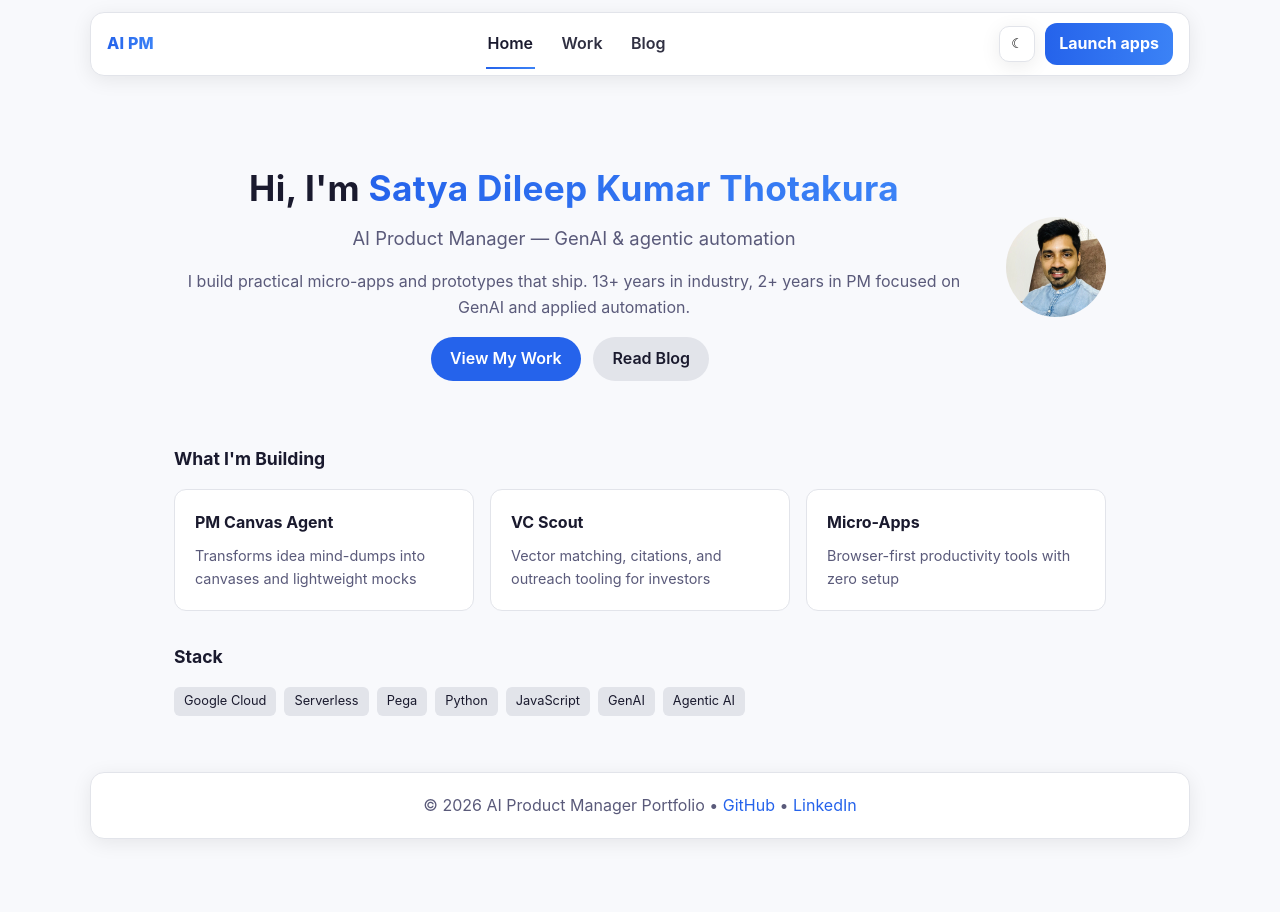
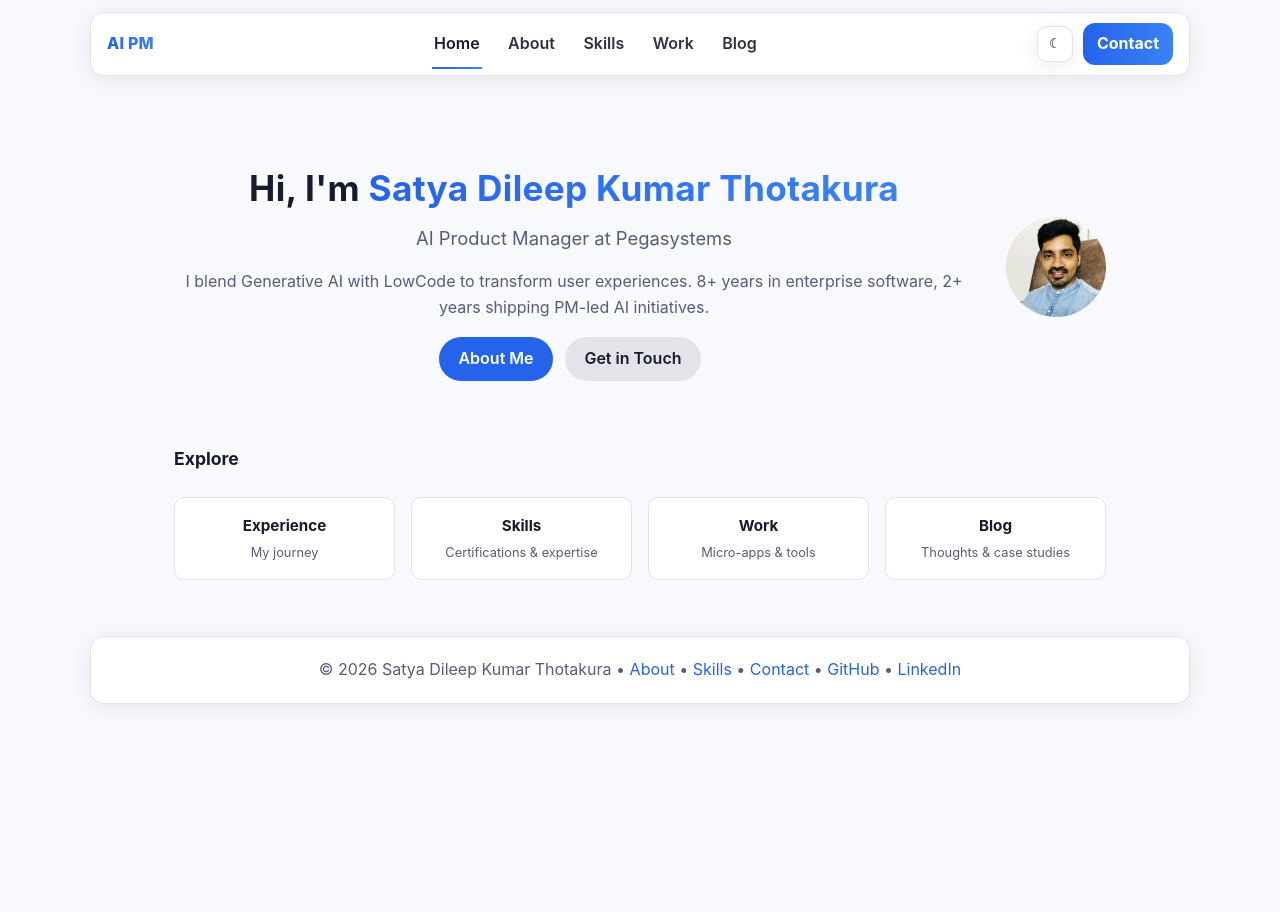
Before and after one commit to SatyaDileep/SatyaDileep.github.io, a Jekyll site: the page built from index.md, in a window 1280 px wide. Built offline with Jekyll 4.4.1, drawn with Linux system fonts in a browser that asks for light colours.

Commit message:
Add About, Skills, Contact pages; reorganize portfolio structure

```diff
--- a/_layouts/default.html
+++ b/_layouts/default.html
@@ -12,12 +12,14 @@
   <a class="brand" href="{{ '/' | relative_url }}">AI PM</a>
   <nav class="site-nav" aria-label="Primary">
     <a href="{{ '/' | relative_url }}" class="{% if page.url == '/' %}active{% endif %}">Home</a>
+    <a href="{{ '/about' | relative_url }}" class="{% if page.url contains '/about' %}active{% endif %}">About</a>
+    <a href="{{ '/skills' | relative_url }}" class="{% if page.url contains '/skills' %}active{% endif %}">Skills</a>
     <a href="{{ '/micro-apps' | relative_url }}" class="{% if page.url contains '/micro-apps' %}active{% endif %}">Work</a>
     <a href="{{ '/blog' | relative_url }}" class="{% if page.url contains '/blog' %}active{% endif %}">Blog</a>
   </nav>
   <div class="actions">
     <button id="theme-toggle" class="icon-btn" aria-label="Toggle theme" title="Toggle theme">☾</button>
-    <a class="cta" href="{{ '/micro-apps' | relative_url }}">Launch apps</a>
+    <a class="cta" href="{{ '/contact' | relative_url }}">Contact</a>
   </div>
 </header>
 
@@ -26,9 +28,12 @@
 </main>
 
 <footer class="site-footer glass">
-  © {{ site.time | date: "%Y" }} {{ site.title }} •
-  <a href="https://github.com/{{ site.github.username }}">GitHub</a> •
-  <a href="https://linkedin.com/in/{{ site.linkedin }}">LinkedIn</a>
+  © {{ site.time | date: "%Y" }} Satya Dileep Kumar Thotakura
+  • <a href="{{ '/about' | relative_url }}">About</a>
+  • <a href="{{ '/skills' | relative_url }}">Skills</a>
+  • <a href="{{ '/contact' | relative_url }}">Contact</a>
+  • <a href="https://github.com/SatyaDileep">GitHub</a>
+  • <a href="https://www.linkedin.com/in/satya-dileepkumar-thotakura-9b25021b">LinkedIn</a>
 </footer>
 
 <script>
--- a/index.md
+++ b/index.md
@@ -31,34 +31,32 @@ a.btn.secondary {
 .hero-avatar { flex: 0 0 100px; }
 .avatar { width: 100px; height: 100px; border-radius: 50%; object-fit: cover; }
 
-.section-title { font-size: 1.1rem; margin: 2rem 0 1rem 0; color: var(--text); }
-.project-grid { display: grid; grid-template-columns: repeat(auto-fit, minmax(260px, 1fr)); gap: 1rem; }
-.project-card {
-  padding: 1.25rem; border-radius: 12px; border: 1px solid var(--border);
+.section-title { font-size: 1.1rem; margin: 2rem 0 1rem 0; }
+.quick-links { display: flex; gap: 1rem; flex-wrap: wrap; margin-top: 1.5rem; }
+.quick-link-card {
+  flex: 1;
+  min-width: 140px;
+  padding: 1rem;
   background: var(--surface);
+  border: 1px solid var(--border);
+  border-radius: 10px;
+  text-decoration: none;
+  text-align: center;
 }
-.project-card h3 { margin: 0 0 0.5rem 0; font-size: 1rem; }
-.project-card p { margin: 0; font-size: 0.9rem; color: var(--muted); }
-
-.stack-list { display: flex; flex-wrap: wrap; gap: 0.5rem; margin-top: 1rem; }
-.stack-tag {
-  background: var(--border);
-  color: var(--text);
-  padding: 4px 10px;
-  border-radius: 6px;
-  font-size: 0.8rem;
-}
+.quick-link-card:hover { border-color: var(--primary); }
+.quick-link-card h3 { margin: 0 0 0.25rem 0; font-size: 0.95rem; color: var(--text); }
+.quick-link-card p { margin: 0; font-size: 0.8rem; color: var(--muted); }
 </style>
 
 <section class="hero">
   <div class="hero-flex">
     <div class="hero-text">
       <h1>Hi, I'm <span class="primary">Satya Dileep Kumar Thotakura</span></h1>
-      <p class="subtitle">AI Product Manager — GenAI & agentic automation</p>
-      <p>I build practical micro-apps and prototypes that ship. 13+ years in industry, 2+ years in PM focused on GenAI and applied automation.</p>
+      <p class="subtitle">AI Product Manager at Pegasystems</p>
+      <p>I blend Generative AI with LowCode to transform user experiences. 8+ years in enterprise software, 2+ years shipping PM-led AI initiatives.</p>
       <div>
-        <a href="{{ '/micro-apps' | relative_url }}" class="btn">View My Work</a>
-        <a href="{{ '/blog' | relative_url }}" class="btn secondary">Read Blog</a>
+        <a href="{{ '/about' | relative_url }}" class="btn">About Me</a>
+        <a href="{{ '/contact' | relative_url }}" class="btn secondary">Get in Touch</a>
       </div>
     </div>
     <div class="hero-avatar">
@@ -68,30 +66,23 @@ a.btn.secondary {
 </section>
 
 <section>
-  <h2 class="section-title">What I'm Building</h2>
-  <div class="project-grid">
-    <div class="project-card">
-      <h3>PM Canvas Agent</h3>
-      <p>Transforms idea mind-dumps into canvases and lightweight mocks</p>
-    </div>
-    <div class="project-card">
-      <h3>VC Scout</h3>
-      <p>Vector matching, citations, and outreach tooling for investors</p>
-    </div>
-    <div class="project-card">
-      <h3>Micro-Apps</h3>
-      <p>Browser-first productivity tools with zero setup</p>
-    </div>
-  </div>
-
-  <h2 class="section-title">Stack</h2>
-  <div class="stack-list">
-    <span class="stack-tag">Google Cloud</span>
-    <span class="stack-tag">Serverless</span>
-    <span class="stack-tag">Pega</span>
-    <span class="stack-tag">Python</span>
-    <span class="stack-tag">JavaScript</span>
-    <span class="stack-tag">GenAI</span>
-    <span class="stack-tag">Agentic AI</span>
+  <h2 class="section-title">Explore</h2>
+  <div class="quick-links">
+    <a href="{{ '/about' | relative_url }}" class="quick-link-card">
+      <h3>Experience</h3>
+      <p>My journey</p>
+    </a>
+    <a href="{{ '/skills' | relative_url }}" class="quick-link-card">
+      <h3>Skills</h3>
+      <p>Certifications & expertise</p>
+    </a>
+    <a href="{{ '/micro-apps' | relative_url }}" class="quick-link-card">
+      <h3>Work</h3>
+      <p>Micro-apps & tools</p>
+    </a>
+    <a href="{{ '/blog' | relative_url }}" class="quick-link-card">
+      <h3>Blog</h3>
+      <p>Thoughts & case studies</p>
+    </a>
   </div>
 </section>
```
Also changed, not shown: about.md (added, +126 -0 lines), contact.md (added, +96 -0 lines), skills.md (added, +110 -0 lines).
